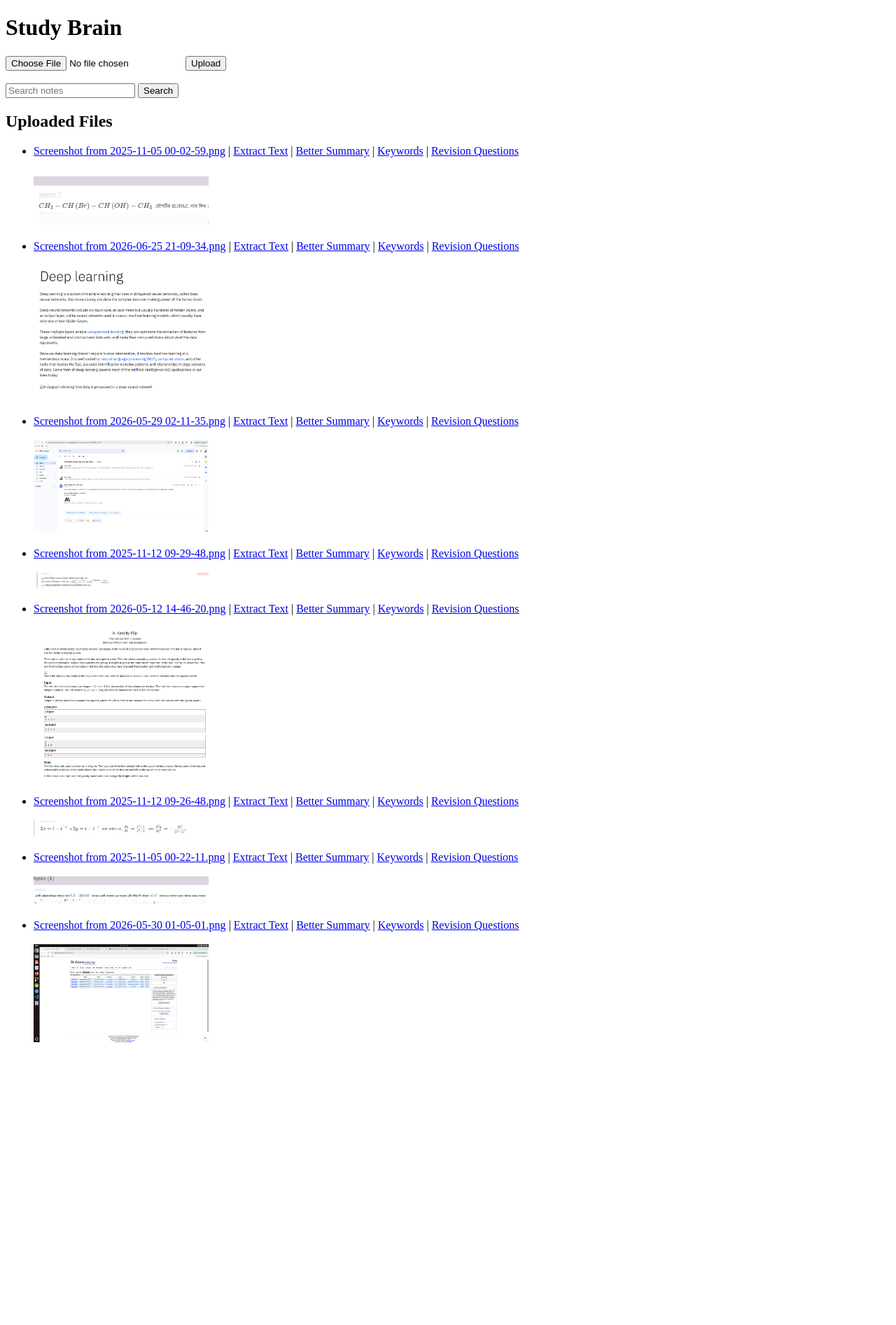
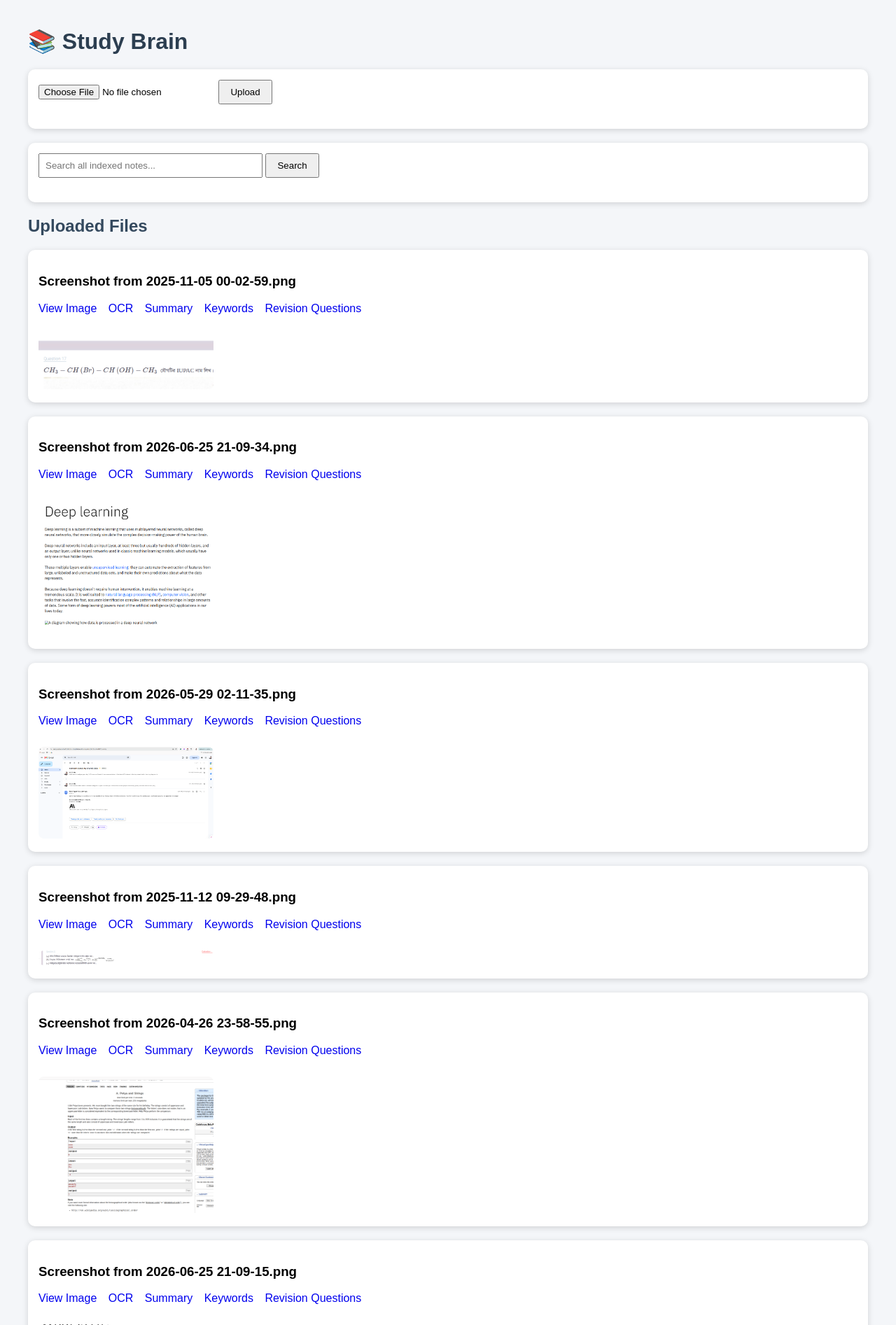
Before and after one commit to 5iyam/study-brain, a Flask app: page / in a window 1280 px wide. Shown: the top 1893 px of the page at 70% size. Before the commit the page ends 1489 px from the top, so only its background shows below. Run offline with Flask 3, Linux system fonts and the light colour scheme.

Commit message:
Study Brain v1.4: Added OCR indexing and indexed search foundation

```diff
--- a/app.py
+++ b/app.py
@@ -7,6 +7,7 @@ from collections import Counter
 app = Flask(__name__)
 
 UPLOAD_FOLDER = "uploads"
+INDEX_FOLDER = "index"
 
 
 def generate_summary(text):
@@ -106,6 +107,102 @@ def search_notes(query):
 
     return results
 
+def create_index(filename):
+
+    upload_path = os.path.join(UPLOAD_FOLDER, filename)
+
+    index_filename = os.path.splitext(filename)[0] + ".txt"
+
+    index_path = os.path.join(INDEX_FOLDER, index_filename)
+
+    text = ""
+
+    try:
+
+        if filename.lower().endswith((".png", ".jpg", ".jpeg")):
+
+            text = pytesseract.image_to_string(
+                Image.open(upload_path)
+            )
+
+        else:
+
+            with open(upload_path, "r", errors="ignore") as f:
+                text = f.read()
+
+        with open(index_path, "w", encoding="utf-8") as f:
+            f.write(text)
+
+    except Exception as e:
+
+        print("Indexing Error:", e)
+
+
+def get_index_text(filename):
+
+    index_filename = os.path.splitext(filename)[0] + ".txt"
+
+    index_path = os.path.join(INDEX_FOLDER, index_filename)
+
+    if not os.path.exists(index_path):
+        return ""
+
+    with open(index_path, "r", encoding="utf-8") as f:
+        return f.read()
+
+
+def search_index(query):
+
+    results = []
+
+    files = os.listdir(INDEX_FOLDER)
+
+    for file in files:
+
+        path = os.path.join(INDEX_FOLDER, file)
+
+        try:
+
+            with open(path, "r", encoding="utf-8") as f:
+
+                text = f.read()
+
+            score = text.lower().count(query.lower())
+
+            if score > 0:
+
+                pos = text.lower().find(query.lower())
+
+                start = max(0, pos - 60)
+
+                end = min(len(text), pos + 120)
+
+                snippet = text[start:end]
+
+                snippet = snippet.replace(
+                    query,
+                    f"<mark>{query}</mark>"
+                )
+
+                original_file = (
+                    os.path.splitext(file)[0]
+                )
+
+                results.append({
+                    "file": original_file,
+                    "score": score,
+                    "snippet": snippet
+                })
+
+        except:
+            pass
+
+    results.sort(
+        key=lambda x: x["score"],
+        reverse=True
+    )
+
+    return results
 
 @app.route("/")
 def home():
@@ -119,18 +216,23 @@ def upload():
     file = request.files["note"]
 
     if file and file.filename:
-        file.save(os.path.join(UPLOAD_FOLDER, file.filename))
+
+        file.save(
+            os.path.join(
+                UPLOAD_FOLDER,
+                file.filename
+            )
+        )
+
+        create_index(file.filename)
 
     return home()
 
 
 @app.route("/search", methods=["POST"])
 def search():
-
     query = request.form["query"]
-
-    results = search_notes(query)
-
+    results = search_index(query)
     return render_template(
         "search.html",
         query=query,
@@ -194,9 +296,7 @@ def ocr(filename):
 @app.route("/summary/<filename>")
 def summary(filename):
 
-    path = os.path.join(UPLOAD_FOLDER, filename)
-
-    text = pytesseract.image_to_string(Image.open(path))
+    text = get_index_text(filename)
 
     summary_lines = generate_summary(text)
 
@@ -213,9 +313,7 @@ def summary(filename):
 @app.route("/keywords/<filename>")
 def keywords(filename):
 
-    path = os.path.join(UPLOAD_FOLDER, filename)
-
-    text = pytesseract.image_to_string(Image.open(path))
+    text = get_index_text(filename)
 
     keywords = extract_keywords(text)
 
@@ -229,12 +327,12 @@ def keywords(filename):
     return html
 
 
+
+
 @app.route("/questions/<filename>")
 def questions(filename):
 
-    path = os.path.join(UPLOAD_FOLDER, filename)
-
-    text = pytesseract.image_to_string(Image.open(path))
+    text = get_index_text(filename)
 
     keywords = extract_keywords(text)
 
--- a/templates/index.html
+++ b/templates/index.html
@@ -2,68 +2,129 @@
 <html>
 <head>
     <title>Study Brain</title>
+
+    <style>
+        body{
+            font-family: Arial, Helvetica, sans-serif;
+            background:#f4f6f9;
+            margin:40px;
+        }
+
+        h1{
+            color:#2c3e50;
+        }
+
+        h2{
+            color:#34495e;
+        }
+
+        form{
+            margin-bottom:20px;
+        }
+
+        input[type="text"]{
+            width:300px;
+            padding:8px;
+        }
+
+        button{
+            padding:8px 15px;
+            cursor:pointer;
+        }
+
+        .card{
+            background:white;
+            padding:15px;
+            margin-bottom:20px;
+            border-radius:10px;
+            box-shadow:0 2px 8px rgba(0,0,0,.15);
+        }
+
+        img{
+            margin-top:10px;
+            border-radius:8px;
+        }
+
+        a{
+            text-decoration:none;
+        }
+
+        .actions a{
+            margin-right:12px;
+        }
+    </style>
+
 </head>
+
 <body>
 
-<h1>Study Brain</h1>
+<h1>📚 Study Brain</h1>
+
+<div class="card">
 
 <form action="/upload" method="POST" enctype="multipart/form-data">
-    <input type="file" name="note">
+    <input type="file" name="note" required>
     <button type="submit">Upload</button>
 </form>
 
-<br>
+</div>
+
+<div class="card">
 
 <form action="/search" method="POST">
-    <input type="text" name="query" placeholder="Search notes">
-    <button type="submit">Search</button>
+    <input
+        type="text"
+        name="query"
+        placeholder="Search all indexed notes..."
+        required
+    >
+
+    <button type="submit">
+        Search
+    </button>
 </form>
+
+</div>
 
 <h2>Uploaded Files</h2>
 
-<ul>
-
 {% for file in files %}
 
-<li>
+<div class="card">
 
 {% if file.endswith('.jpg') or file.endswith('.jpeg') or file.endswith('.png') %}
 
-<a href="/image/{{ file }}">{{ file }}</a>
+<h3>{{ file }}</h3>
 
-|
+<div class="actions">
 
-<a href="/ocr/{{ file }}">Extract Text</a>
+<a href="/image/{{ file }}">View Image</a>
 
-|
+<a href="/ocr/{{ file }}">OCR</a>
 
-<a href="/summary/{{ file }}">Better Summary</a>
-
-|
+<a href="/summary/{{ file }}">Summary</a>
 
 <a href="/keywords/{{ file }}">Keywords</a>
 
-|
-
 <a href="/questions/{{ file }}">Revision Questions</a>
 
-<br><br>
+</div>
+
+<br>
 
 <img src="/image/{{ file }}" width="250">
 
-<br><br>
-
 {% else %}
 
-<a href="/note/{{ file }}">{{ file }}</a>
+<h3>{{ file }}</h3>
+
+<a href="/note/{{ file }}">Open Note</a>
 
 {% endif %}
 
-</li>
+</div>
 
 {% endfor %}
 
-</ul>
-
 </body>
 </html>
```
Also changed, not shown: index/Screenshot from 2026-04-26 23-58-55.txt (added, +85 -0 lines), index/Screenshot from 2026-06-25 21-09-15.txt (added, +13 -0 lines), index/Screenshot from 2026-06-25 21-09-34.txt (added, +20 -0 lines), uploads/Screenshot from 2026-04-26 23-58-55.png (added), uploads/Screenshot from 2026-06-25 21-09-15.png (added).
